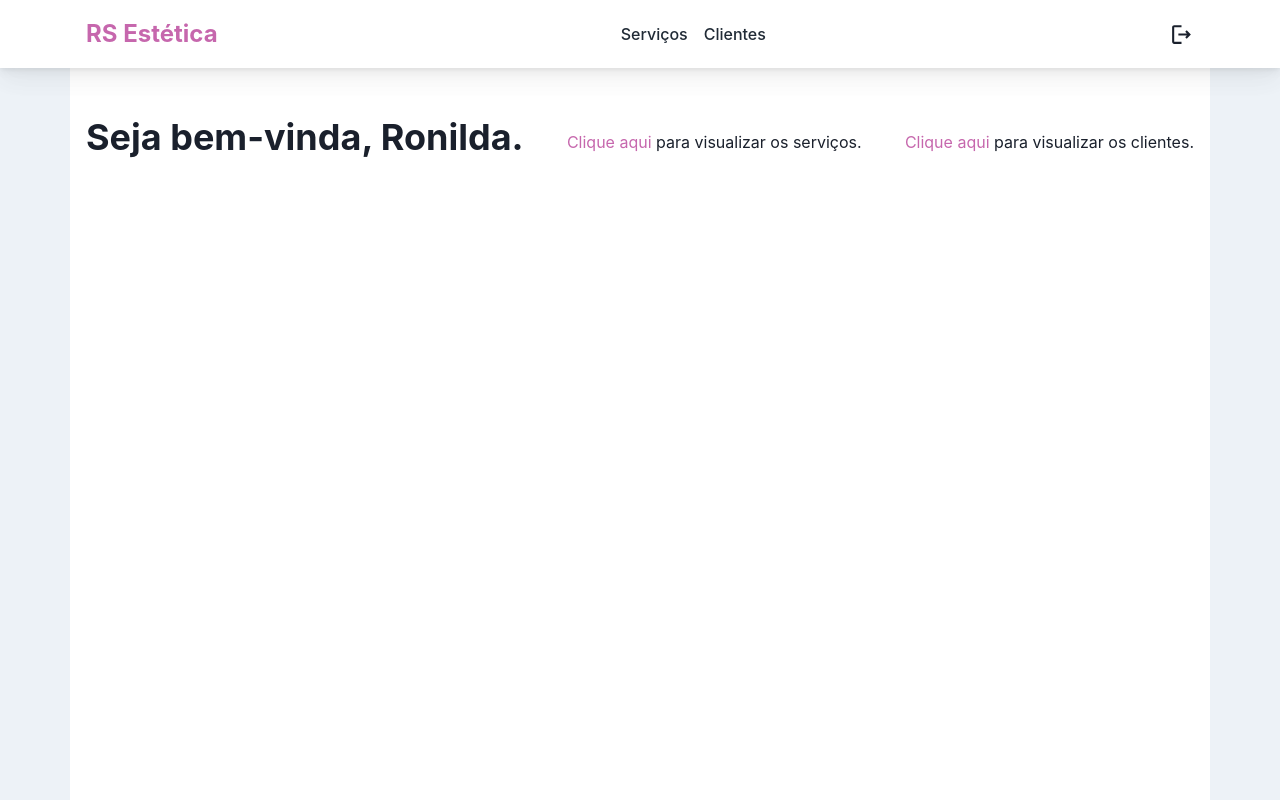
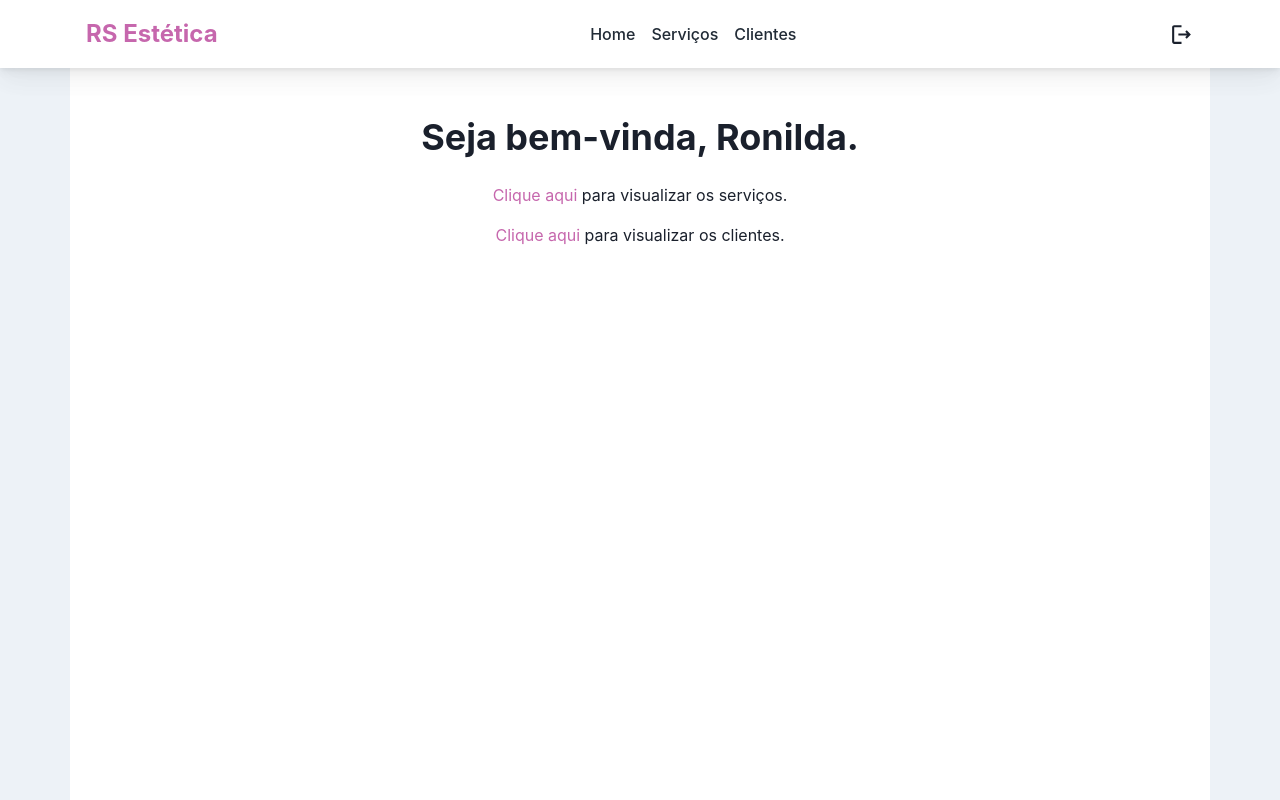
Before and after one commit to adelmodias95/rs-admin-frontend, a React (Create React App) app: page / in a window 1280 px wide. Shown: the top 800 px of the page. Built offline with nearby package versions, Linux system fonts and the light colour scheme; sample sign-in values are in the browser's storage.

Commit message:
rs-estetica

```diff
--- a/src/components/Navbar/index.tsx
+++ b/src/components/Navbar/index.tsx
@@ -19,6 +19,11 @@ export function NavBar() {
                             <h1>RS Estética</h1>
                             <nav>
                                 <ul>
+                                    <li>
+                                        <Link to="/">
+                                            <strong>Home</strong>
+                                        </Link>
+                                    </li>
                                     <li>
                                         <Link to="/servicos">
                                             <strong>Serviços</strong>
--- a/src/pages/HomePage.tsx
+++ b/src/pages/HomePage.tsx
@@ -4,7 +4,7 @@ import { Container, Flex, Heading, Text, Link as ChakraLink, LinkProps } from "@
 export function HomePage() {
     return (
         <Container maxW="1140px" minH="100vh" backgroundColor="white" paddingBottom="4rem">
-            <Flex flexDirection={["column", "row"]} paddingTop="3rem" marginBottom="4rem" alignItems={{ base: "flex-start", lg: "center" }} justifyContent="space-between">
+            <Flex flexDirection={["row", "column"]} paddingTop="3rem" marginBottom="4rem" alignItems={{ base: "flex-start", lg: "center" }} justifyContent="space-between">
                 <Heading as="h1" mb={"1.5rem"}>
                     Seja bem-vinda, Ronilda.
                 </Heading>
```
Also changed, not shown: 3 other files (tests, documents, lock files or other folders).
